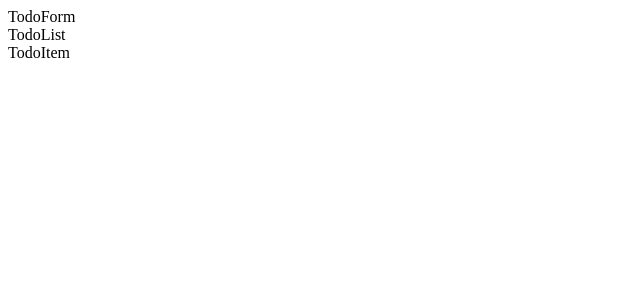
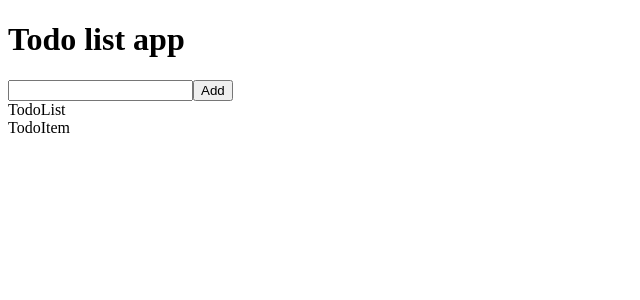
Before and after one commit to devaajanne/web-todo-list, a React (Vite) app: page / in a window 1280 px wide. Shown: the top 300 px of the page, without its empty margins (0-640 px from the left). Built offline with nearby package versions, Linux system fonts and the light colour scheme.

Commit message:
Added todo form component

```diff
--- a/src/App.jsx
+++ b/src/App.jsx
@@ -7,6 +7,7 @@ import TodoItem from "./Components/TodoItem.jsx";
 function App() {
   return (
     <>
+      <h1>Todo list app</h1>
       <TodoForm />
       <TodoList />
       <TodoItem />
--- a/src/Components/TodoForm.jsx
+++ b/src/Components/TodoForm.jsx
@@ -2,5 +2,18 @@ import React from "react";
 import "./TodoForm.css";
 
 export default function TodoForm() {
-  return <div>TodoForm</div>;
+  const [todo, setTodo] = React.useState(null);
+
+  const handleChange = (event) => {
+    setTodo(event.target.value);
+  };
+
+  return (
+    <>
+      <input type="text" onChange={handleChange} />
+      <button type="button" value={todo} onClick={null}>
+        Add
+      </button>
+    </>
+  );
 }
```
